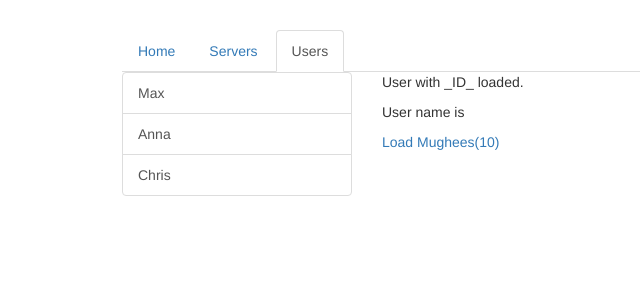
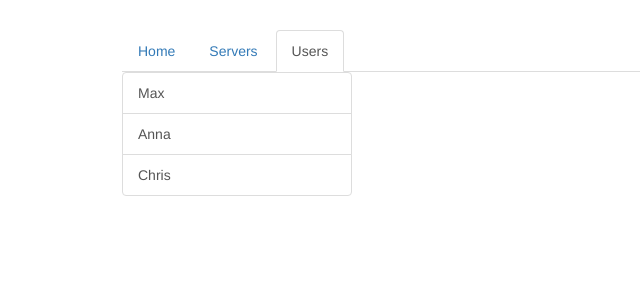
Before and after one commit to Mughees605/Learning-Angular, an Angular app in the folder routing-start/: page /users in a window 1280 px wide. Shown: the top 300 px of the page, without its empty margins (143-783 px from the left). Built offline with nearby package versions, Linux system fonts and the light colour scheme.

Commit message:
child routers 2

```diff
--- a/routing-start/src/app/users/users.component.html
+++ b/routing-start/src/app/users/users.component.html
@@ -2,7 +2,7 @@
   <div class="col-xs-12 col-sm-4">
     <div class="list-group">
       <a
-        [routerLink]="['/user',user.id, user.name]"
+        [routerLink]="['/users',user.id, user.name]"
         href="#"
         class="list-group-item"
         *ngFor="let user of users">
@@ -11,6 +11,6 @@
     </div>
   </div>
   <div class="col-xs-12 col-sm-4">
-    <app-user></app-user>
+    <router-outlet></router-outlet>
   </div>
 </div>
```
Also changed, not shown: routing-start/src/app/app.module.ts (+5 -2 lines).
